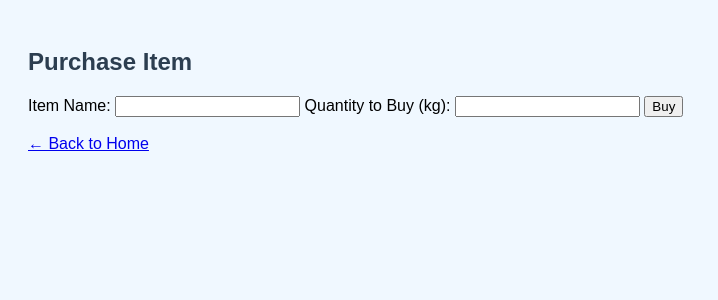
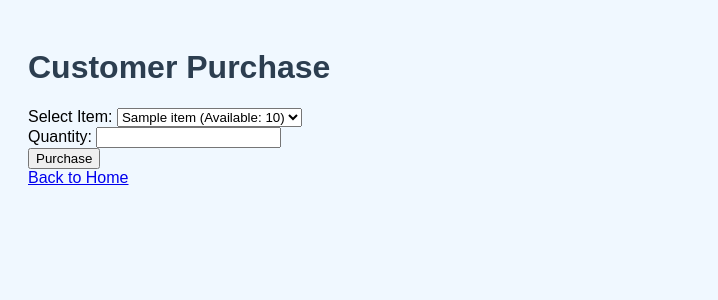
Before and after one commit to Deepika-bethi/smart-inventory, a Flask app: template templates/purchase.html in a window 1280 px wide. Shown: the top 300 px of the page, without its empty margins (0-718 px from the left). Run offline with Flask 3, Linux system fonts and the light colour scheme; the template is opened without the code that fills it: most values are stand-ins (such as "Sample title", 1, 10 or a date in 2020).

Commit message:
feat: add full Smart Inventory feature with working routes and UI

```diff
--- a/templates/purchase.html
+++ b/templates/purchase.html
@@ -5,19 +5,18 @@
     <link rel="stylesheet" href="{{ url_for('static', filename='style.css') }}">
 </head>
 <body>
-    <div class="container">
-        <h2>Purchase Item</h2>
-        <form action="{{ url_for('purchase') }}" method="POST">
-            <label for="name">Item Name:</label>
-            <input type="text" id="name" name="name" required>
-
-            <label for="quantity">Quantity to Buy (kg):</label>
-            <input type="number" id="quantity" name="quantity" step="0.01" required>
-
-            <button type="submit">Buy</button>
-        </form>
-        <br>
-        <a href="{{ url_for('index') }}">← Back to Home</a>
-    </div>
+    <h1>Customer Purchase</h1>
+    <form method="POST">
+        <label>Select Item:</label>
+        <select name="item_id">
+            {% for item in items %}
+            <option value="{{ item.id }}">{{ item.name }} (Available: {{ item.quantity }})</option>
+            {% endfor %}
+        </select><br>
+        <label>Quantity:</label>
+        <input type="number" step="0.01" name="quantity" required><br>
+        <button type="submit">Purchase</button>
+    </form>
+    <a href="{{ url_for('index') }}">Back to Home</a>
 </body>
 </html>
```
